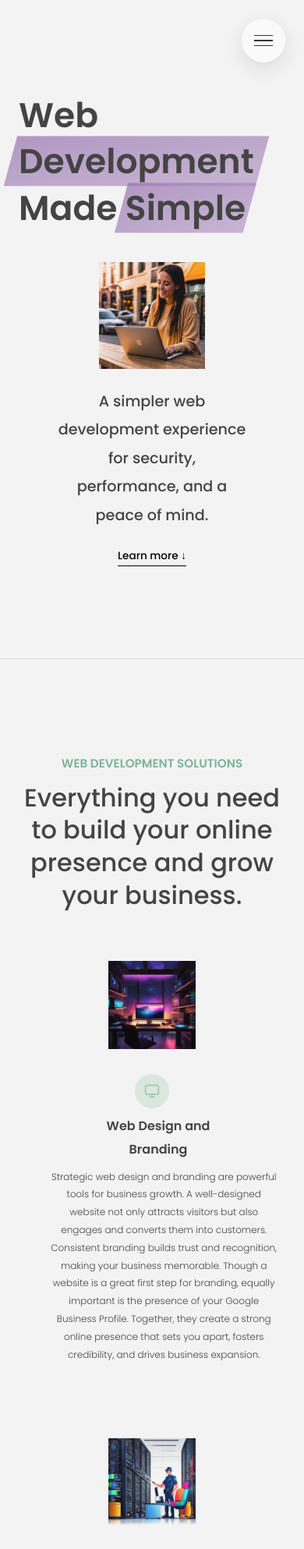
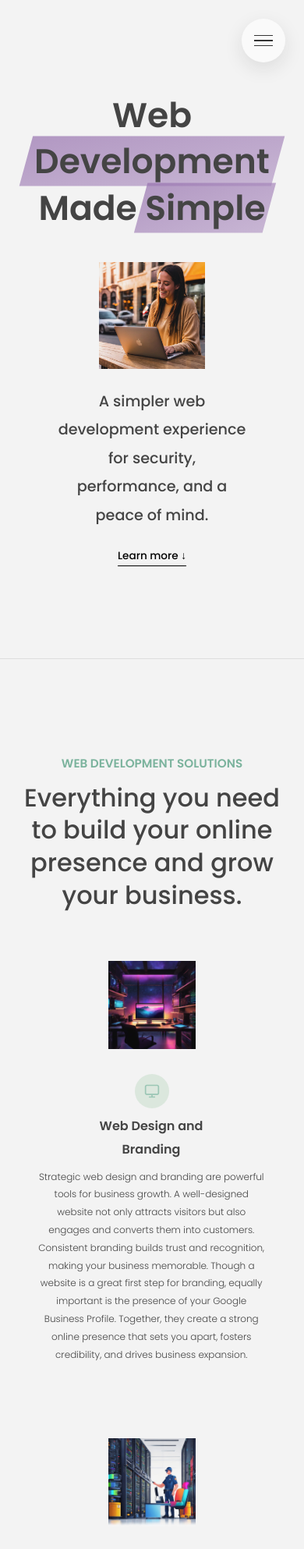
Before and after one commit to jaymacymoore/jota.works, a plain HTML site: page dist/index.html in a window 390 px wide. Shown: the top 1986 px of the page at 78% size. Drawn offline with Linux system fonts and the light colour scheme.

```diff
--- a/dist/css/style.css
+++ b/dist/css/style.css
@@ -531,7 +531,8 @@ body {
         text-align: justify; } }
     @media only screen and (max-width: 56.25em) {
       .header__title h1 {
-        margin: 0 auto; } }
+        margin: 0 auto;
+        text-align: center; } }
     @media only screen and (max-width: 56.25em) {
       .header__title h4 {
         text-align: center;
@@ -861,7 +862,7 @@ body {
     @media only screen and (max-width: 37.5em) {
       .solutions__solution--responsive + p {
         width: 75vw;
-        margin-left: -7rem; } }
+        margin-left: -9rem; } }
     @media only screen and (max-width: 605px) {
       .solutions__solution--responsive + p {
         text-align: center; } }
@@ -896,7 +897,8 @@ body {
         margin-left: 2rem; } }
   @media only screen and (max-width: 75em) and (max-width: 605px) {
     .solutions__header {
-      text-align: center; } }
+      text-align: center;
+      margin-left: -0.25rem; } }
 
 /* Portfolio */
 .container {
--- a/dist/js/navigation.js
+++ b/dist/js/navigation.js
@@ -104,7 +104,7 @@ export default class Navigation {
     const headerObserver = new IntersectionObserver(this.stickyNav.bind(this), {
       root: null,
       threshold: 0,
-      rootMargin: `-${this.navHeight - 50}px`,
+      rootMargin: `-${this.navHeight}px`,
     });
     headerObserver.observe(this.header);
   }
--- a/dist/scss/layout/_header.scss
+++ b/dist/scss/layout/_header.scss
@@ -28,6 +28,7 @@
     & h1 {
       @include respond(tab-port) {
         margin: 0 auto;
+        text-align: center;
       }
     }
 
```
Also changed, not shown: dist/scss/layout/_solutions.scss (+2 -13 lines).
